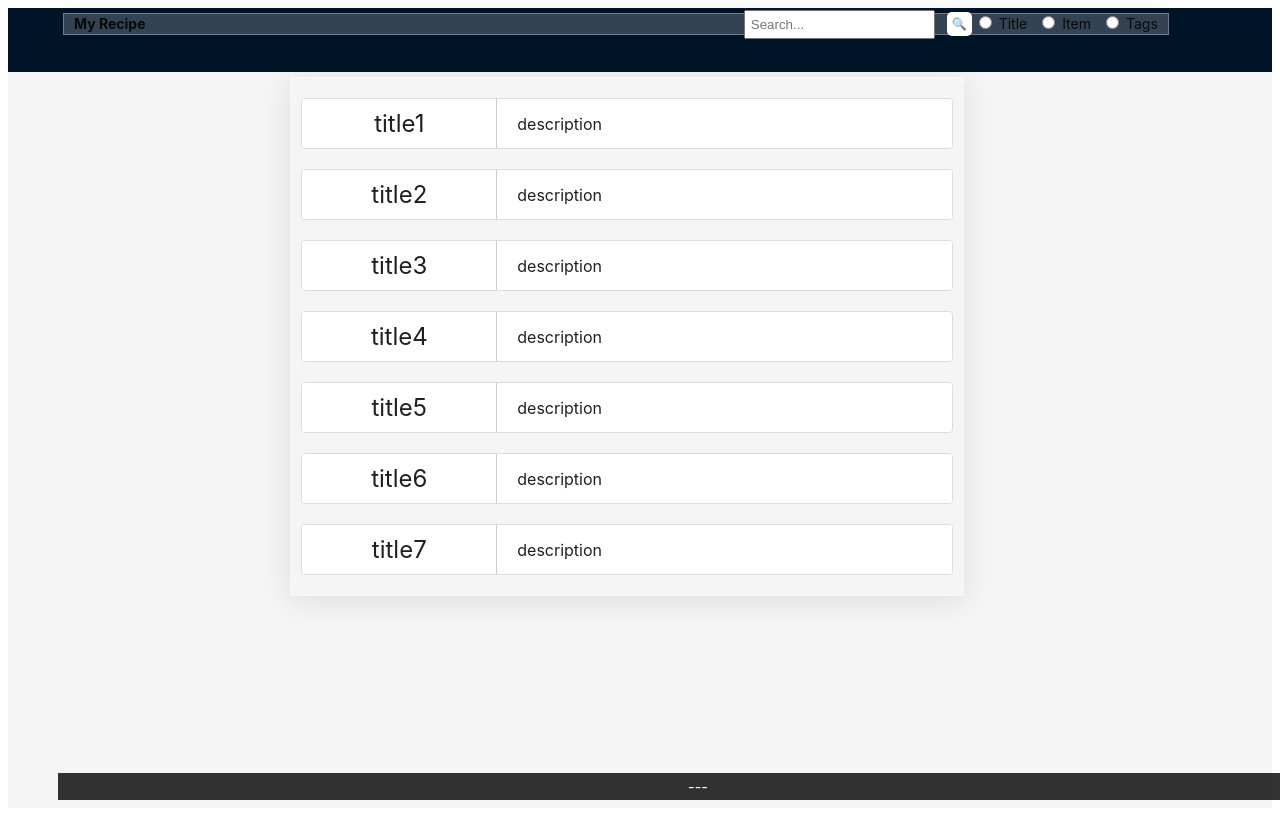
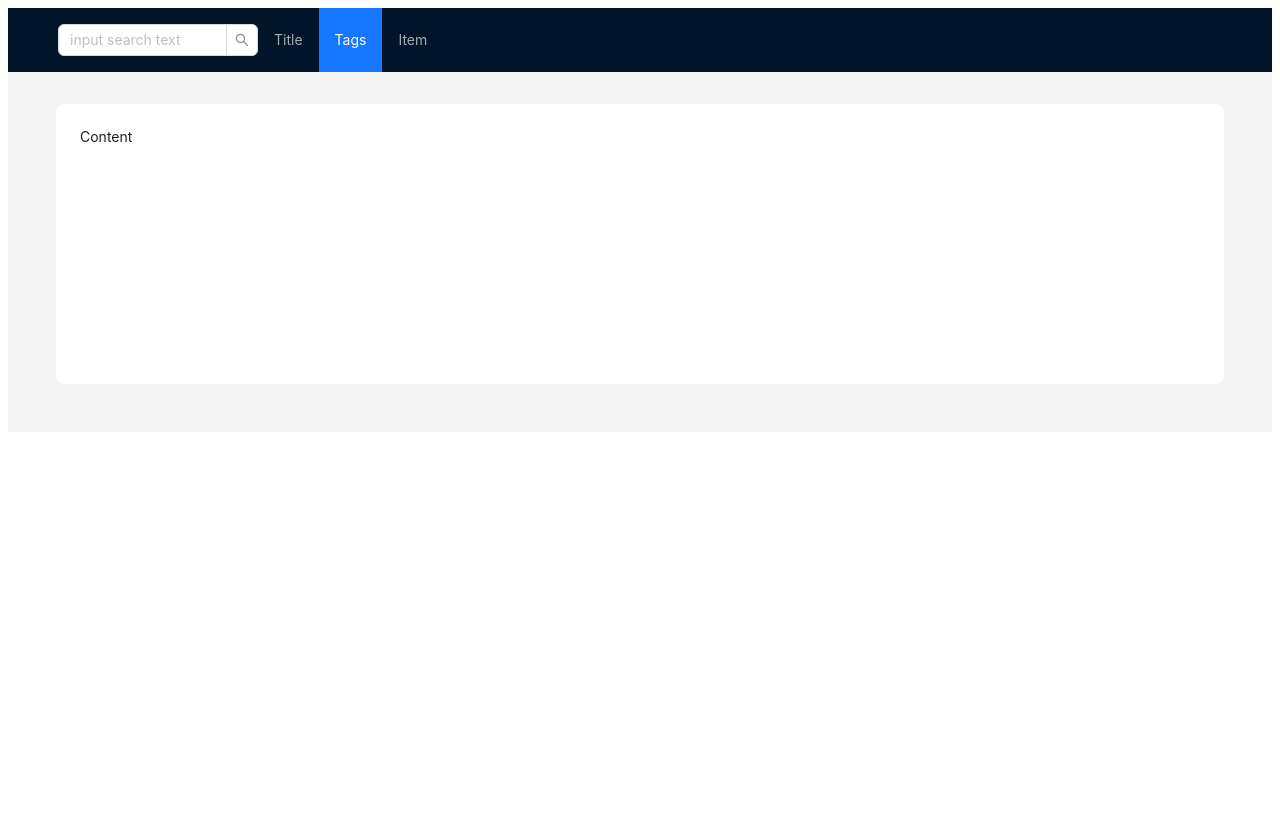
Before and after one commit to metathink/pwa-rcp, a React (Vite) app: page / in a window 1280 px wide. Built offline with nearby package versions, Linux system fonts and the light colour scheme.

Commit message:
antd add

```diff
--- a/src/App.tsx
+++ b/src/App.tsx
@@ -1,30 +1,56 @@
-import { Layout, Col, Row } from 'antd';
-import AppBar from "./components/AppBar";
-import PostContainer from "./components/PostContainer/PostContainer";
-import FooterContainer from "./components/FooterContainer";
+import React from 'react';
+import { Breadcrumb, Layout, Menu, theme, Input } from 'antd';
+
+const { Search } = Input;
 
 const { Header, Content, Footer } = Layout;
 
-function App() {
+const items = [
+  { key: '1', label: 'Title' },
+  { key: '2', label: 'Tags' },
+  { key: '3', label: 'Item' },
+];
+
+const onSearch = () => {
+
+}
+
+const App: React.FC = () => {
+  const {
+    token: { colorBgContainer, borderRadiusLG },
+  } = theme.useToken();
+
   return (
-    <Layout style={{ minHeight: '100vh' }}>
-      <Header>
-        <AppBar />
+    <Layout>
+      <Header style={{ display: 'flex', alignItems: 'center' }}>
+        <div className="demo-logo" />
+        <Search placeholder="input search text" onSearch={onSearch} style={{ width: 200 }} />
+        <Menu
+          theme="dark"
+          mode="horizontal"
+          defaultSelectedKeys={['2']}
+          items={items}
+          style={{ flex: 1, minWidth: 0 }}
+        />
       </Header>
-      <Layout>
-        <Content style={{ padding: '0 24px', minHeight: 280 }}>
-          <Row justify="center">
-            <Col xs={24} sm={22} md={18} lg={16} xl={14}>
-              <PostContainer />
-            </Col>
-          </Row>
-        </Content>
-        <Footer style={{ textAlign: 'center' }}>
-          <FooterContainer />
-        </Footer>
-      </Layout>
+      <Content style={{ padding: '0 48px' }}>
+        <Breadcrumb style={{ margin: '16px 0' }}>
+        </Breadcrumb>
+        <div
+          style={{
+            background: colorBgContainer,
+            minHeight: 280,
+            padding: 24,
+            borderRadius: borderRadiusLG,
+          }}
+        >
+          Content
+        </div>
+      </Content>
+      <Footer style={{ textAlign: 'center' }}>
+      </Footer>
     </Layout>
   );
-}
+};
 
 export default App;
```
